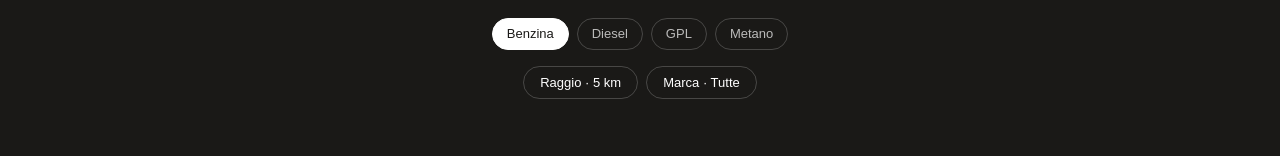
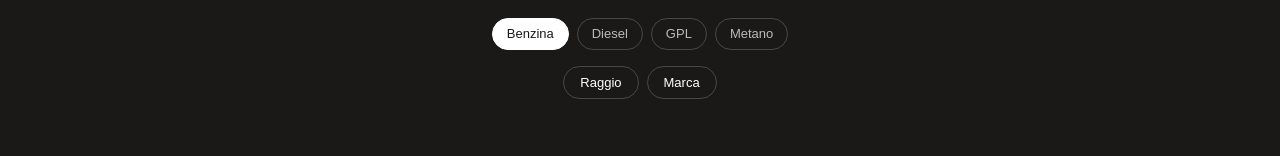
Before and after one commit to YannickMarguerettaz/benzina-economica, a Next.js app: page / in a window 1280 px wide. Shown: the part 432-588 px from the top of the page. Built offline with nearby package versions, Linux system fonts and the light colour scheme.

Commit message:
fix: label pulsanti filtro senza valore corrente

```diff
--- a/src/app/page.tsx
+++ b/src/app/page.tsx
@@ -313,7 +313,7 @@ export default function Home() {
                   color: 'white', cursor: 'pointer', fontFamily: 'inherit', transition: 'all 0.15s',
                 }}
               >
-                Raggio · {raggio} km
+                Raggio
               </button>
               <button
                 onClick={() => setFiltroAperto(filtroAperto === 'marca' ? null : 'marca')}
@@ -324,7 +324,7 @@ export default function Home() {
                   color: 'white', cursor: 'pointer', fontFamily: 'inherit', transition: 'all 0.15s',
                 }}
               >
-                Marca · {marca}
+                Marca
               </button>
             </div>
 
```
